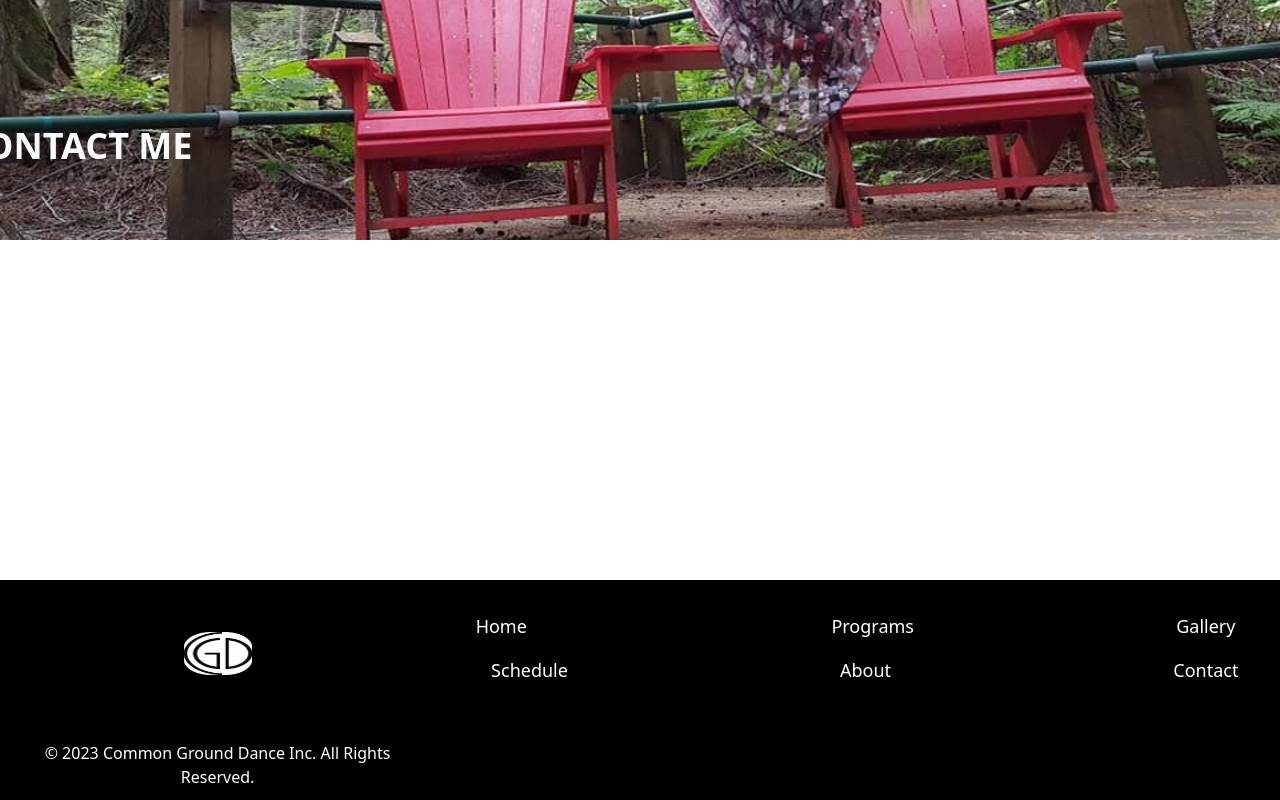
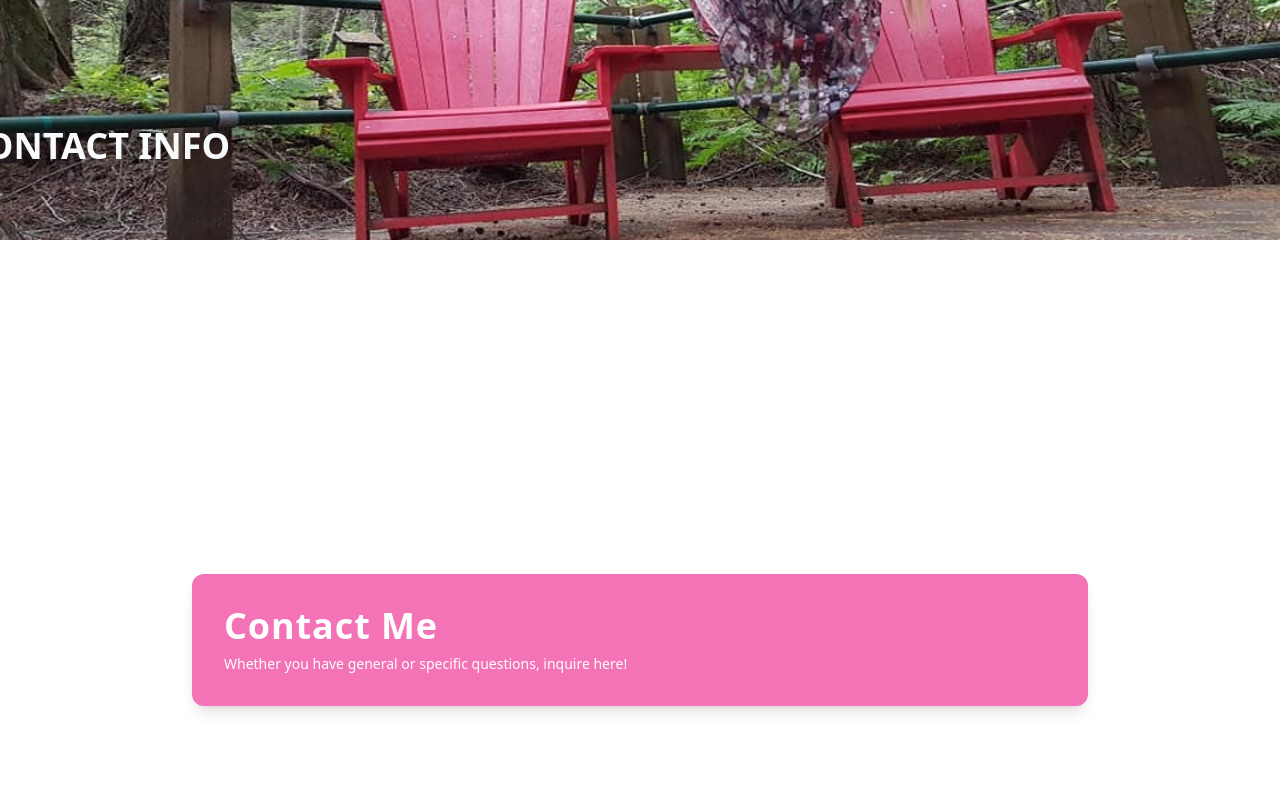
Before and after one commit to chad-cervantes/cpnt265-final-capstone-project, a SvelteKit app: page /contact in a window 1280 px wide. Shown: the part 460-1260 px from the top of the page. Built offline with nearby package versions, Linux system fonts and the light colour scheme.

Commit message:
added content to the contact +page.svelte

```diff
--- a/src/routes/contact/+page.svelte
+++ b/src/routes/contact/+page.svelte
@@ -1,10 +1,27 @@
-<main>
+<main class="min-h-[110vh]">
   <!-- hero section -->
-  <div class="grid grid-cols-3 grid-rows-2">
+  <div class="grid grid-cols-3 grid-rows-2 ">
     <img src='images/contact/contact-image-1.jpg' alt='studio choreography' class="col-span-full col-start-1 row-start-1 row-span-full w-screen h-[600px]">
 
     <div class="h-max-[60%] z-10 bg-secondary-100 col-start-2 row-start-2 row-span-full text-slate-50 self-end p-4 overflow-hidden m-auto relative mb-[390px] ml-[-480px]">
-      <h3 class="text-4xl pb-2 text-center font-bold">CONTACT ME</h3>
+      <h3 class="text-4xl pb-2 text-center font-bold">CONTACT INFO</h3>
     </div>
   </div>
+<!--
+  <h1 class="text-[30px] text-center font-bold p-8 mt-[-340px]">ANY QUESTIONS?</h1> -->
+
 </main>
+
+  <section class="flex w-full min-h-screen justify-center items-center mt-[-340px]">
+    <div class="flex flex-col space-y-6 bg-pink-400 w-full max-w-4xl p-8 rounded-xl shadow-lg text-white">
+
+    <div>
+      <div>
+        <h1 class="font-bold text-4xl tracking-wide">Contact Me</h1>
+        <p class="pt-2 text-sm">Whether you have general or specific questions, inquire here!</p>
+      </div>
+      <div></div>
+      <div></div>
+    </div>
+  </div>
+  </section>
```
